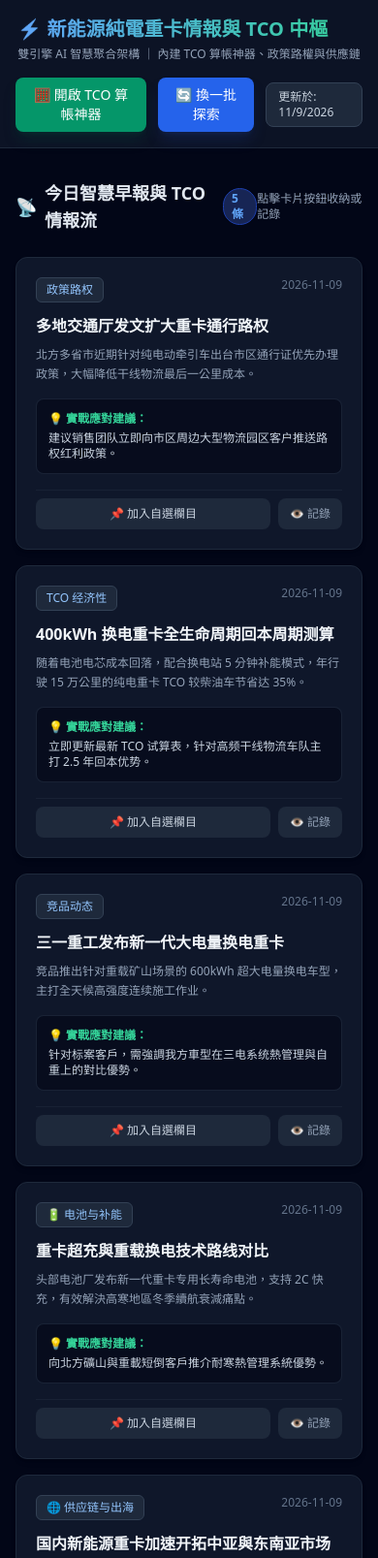
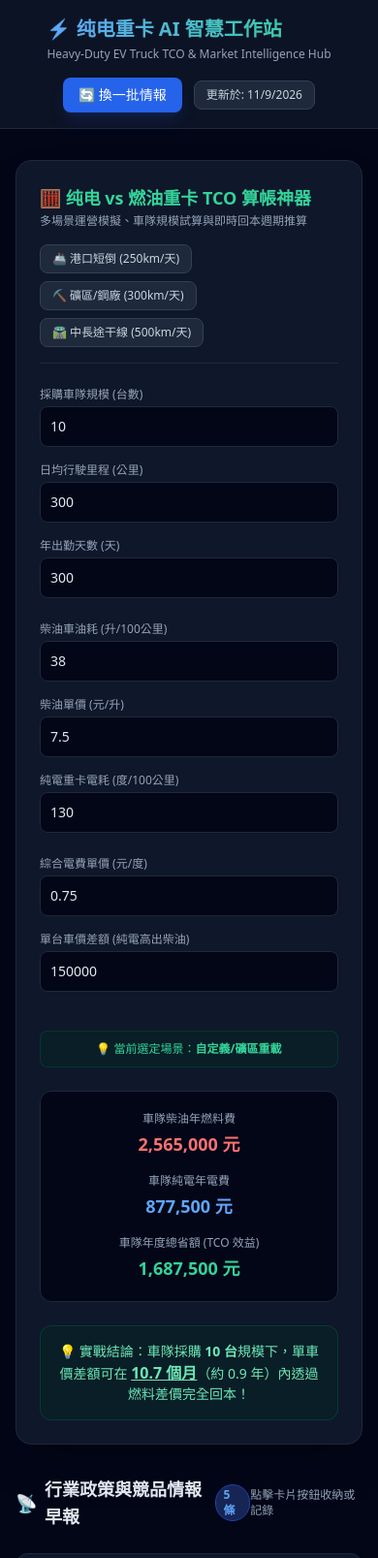
Before and after one commit to kennethlaicy416-ux/ev-truck-hub, a plain HTML site: page index.html in a window 390 px wide. Shown: the top 1607 px of the page at 97% size. Drawn offline with nearby package versions, Linux system fonts and the light colour scheme.

Commit message:
Update index.html

```diff
--- a/index.html
+++ b/index.html
@@ -3,7 +3,7 @@
 <head>
     <meta charset="UTF-8">
     <meta name="viewport" content="width=device-width, initial-scale=1.0">
-    <title>新能源重卡市場情報與 TCO 中樞 (EV-Truck-Hub)</title>
+    <title>纯电重卡 AI 智慧工作站 (EV-Truck-Hub)</title>
     <script src="https://cdn.tailwindcss.com"></script>
 </head>
 <body class="bg-slate-950 text-slate-100 min-h-screen font-sans antialiased">
@@ -13,17 +13,13 @@
         <div class="max-w-7xl mx-auto px-4 py-4 flex flex-col md:flex-row justify-between items-center gap-4">
             <div>
                 <h1 class="text-xl font-bold bg-gradient-to-r from-blue-400 to-emerald-400 bg-clip-text text-transparent">
-                    ⚡ 新能源純電重卡情報與 TCO 中樞
+                    ⚡ 纯电重卡 AI 智慧工作站
                 </h1>
-                <p class="text-xs text-slate-400 mt-1">雙引擎 AI 智慧聚合架構 ｜ 內建 TCO 算帳神器、政策路權與供應鏈</p>
+                <p class="text-xs text-slate-400 mt-1">Heavy-Duty EV Truck TCO & Market Intelligence Hub</p>
             </div>
             <div class="flex items-center gap-3">
-                <!-- 🧮 算帳神器按鈕 -->
-                <button onclick="openTcoModal()" class="px-4 py-2 bg-emerald-600 hover:bg-emerald-500 text-white text-sm font-medium rounded-lg transition shadow-lg shadow-emerald-900/30 flex items-center gap-2">
-                    🧮 開啟 TCO 算帳神器
-                </button>
                 <button onclick="shuffleNews()" class="px-4 py-2 bg-blue-600 hover:bg-blue-500 text-white text-sm font-medium rounded-lg transition shadow-lg shadow-blue-900/30 flex items-center gap-2">
-                    🔄 換一批探索
+                    🔄 換一批情報
                 </button>
                 <span id="update-time" class="text-xs bg-slate-800 text-slate-300 px-3 py-1.5 rounded-lg border border-slate-700"></span>
             </div>
@@ -31,28 +27,117 @@
     </header>
 
     <!-- 主要佈局 -->
-    <main class="max-w-7xl mx-auto px-4 py-8 grid grid-cols-1 lg:grid-cols-3 gap-8">
+    <main class="max-w-7xl mx-auto px-4 py-8 space-y-8">
 
-        <!-- 左側與中間：即時情報流 (佔 2 欄) -->
+        <!-- 🧮 旗艦級 TCO 算帳神器專區 (對應你指定的專業介面) -->
+        <section class="bg-slate-900 border border-slate-800 rounded-2xl p-6 shadow-2xl space-y-6">
+            <div class="flex flex-col md:flex-row justify-between items-start md:items-center gap-4 border-b border-slate-800 pb-4">
+                <div>
+                    <h2 class="text-lg font-bold text-emerald-400 flex items-center gap-2">
+                        🧮 纯电 vs 燃油重卡 TCO 算帳神器
+                    </h2>
+                    <p class="text-xs text-slate-400 mt-0.5">多場景運營模擬、車隊規模試算與即時回本週期推算</p>
+                </div>
+                <!-- 場景快捷按鈕 -->
+                <div class="flex flex-wrap gap-2">
+                    <button onclick="setScenario(250, 300, '港口短倒')" class="px-3 py-1.5 bg-slate-800 hover:bg-emerald-600 hover:text-white text-xs text-slate-300 rounded-lg transition border border-slate-700">🚢 港口短倒 (250km/天)</button>
+                    <button onclick="setScenario(300, 300, '礦區重載')" class="px-3 py-1.5 bg-slate-800 hover:bg-emerald-600 hover:text-white text-xs text-slate-300 rounded-lg transition border border-slate-700">⛏️ 礦區/鋼廠 (300km/天)</button>
+                    <button onclick="setScenario(500, 300, '中長途干線')" class="px-3 py-1.5 bg-slate-800 hover:bg-emerald-600 hover:text-white text-xs text-slate-300 rounded-lg transition border border-slate-700">🛣️ 中長途干線 (500km/天)</button>
+                </div>
+            </div>
+
+            <!-- 參數調整區 -->
+            <div class="grid grid-cols-1 md:grid-cols-3 gap-6 text-sm">
+                <div class="space-y-4">
+                    <div>
+                        <label class="block text-xs text-slate-400 mb-1">採購車隊規模 (台數)</label>
+                        <input type="number" id="tco-fleet" value="10" oninput="calculateTco()" class="w-full bg-slate-950 border border-slate-800 rounded-lg p-2.5 text-slate-200 focus:outline-none focus:border-emerald-500">
+                    </div>
+                    <div>
+                        <label class="block text-xs text-slate-400 mb-1">日均行駛里程 (公里)</label>
+                        <input type="number" id="tco-daily-km" value="300" oninput="calculateTco()" class="w-full bg-slate-950 border border-slate-800 rounded-lg p-2.5 text-slate-200 focus:outline-none focus:border-emerald-500">
+                    </div>
+                    <div>
+                        <label class="block text-xs text-slate-400 mb-1">年出勤天數 (天)</label>
+                        <input type="number" id="tco-days" value="300" oninput="calculateTco()" class="w-full bg-slate-950 border border-slate-800 rounded-lg p-2.5 text-slate-200 focus:outline-none focus:border-emerald-500">
+                    </div>
+                </div>
+
+                <div class="space-y-4">
+                    <div>
+                        <label class="block text-xs text-slate-400 mb-1">柴油車油耗 (升/100公里)</label>
+                        <input type="number" id="tco-diesel-rate" value="38" oninput="calculateTco()" class="w-full bg-slate-950 border border-slate-800 rounded-lg p-2.5 text-slate-200 focus:outline-none focus:border-emerald-500">
+                    </div>
+                    <div>
+                        <label class="block text-xs text-slate-400 mb-1">柴油單價 (元/升)</label>
+                        <input type="number" id="tco-diesel-price" value="7.5" oninput="calculateTco()" class="w-full bg-slate-950 border border-slate-800 rounded-lg p-2.5 text-slate-200 focus:outline-none focus:border-emerald-500">
+                    </div>
+                    <div>
+                        <label class="block text-xs text-slate-400 mb-1">純電重卡電耗 (度/100公里)</label>
+                        <input type="number" id="tco-ev-rate" value="130" oninput="calculateTco()" class="w-full bg-slate-950 border border-slate-800 rounded-lg p-2.5 text-slate-200 focus:outline-none focus:border-emerald-500">
+                    </div>
+                </div>
+
+                <div class="space-y-4">
+                    <div>
+                        <label class="block text-xs text-slate-400 mb-1">綜合電費單價 (元/度)</label>
+                        <input type="number" id="tco-electric-price" value="0.75" oninput="calculateTco()" class="w-full bg-slate-950 border border-slate-800 rounded-lg p-2.5 text-slate-200 focus:outline-none focus:border-emerald-500">
+                    </div>
+                    <div>
+                        <label class="block text-xs text-slate-400 mb-1">單台車價差額 (純電高出柴油)</label>
+                        <input type="number" id="tco-price-diff" value="150000" oninput="calculateTco()" class="w-full bg-slate-950 border border-slate-800 rounded-lg p-2.5 text-slate-200 focus:outline-none focus:border-emerald-500">
+                    </div>
+                    <div class="pt-6">
+                        <div class="text-xs text-emerald-400 font-medium bg-emerald-950/40 p-2.5 rounded-lg border border-emerald-900/50 text-center">
+                            💡 當前選定場景：<span id="current-scenario" class="font-bold">自定義/礦區重載</span>
+                        </div>
+                    </div>
+                </div>
+            </div>
+
+            <!-- 計算結果展示區 -->
+            <div class="bg-slate-950 border border-slate-800 rounded-xl p-5 grid grid-cols-1 md:grid-cols-3 gap-4 text-center">
+                <div>
+                    <span class="text-xs text-slate-400 block mb-1">車隊柴油年燃料費</span>
+                    <span id="res-diesel-cost" class="text-lg font-bold text-red-400">0 元</span>
+                </div>
+                <div>
+                    <span class="text-xs text-slate-400 block mb-1">車隊純電年電費</span>
+                    <span id="res-ev-cost" class="text-lg font-bold text-blue-400">0 元</span>
+                </div>
+                <div>
+                    <span class="text-xs text-slate-400 block mb-1">車隊年度總省額 (TCO 效益)</span>
+                    <span id="res-saving" class="text-lg font-bold text-emerald-400">0 元</span>
+                </div>
+            </div>
+
+            <!-- 回本週期提示 -->
+            <div id="res-payback" class="text-center p-4 bg-emerald-950/40 border border-emerald-900/60 rounded-xl text-sm text-emerald-300 font-medium">
+                <!-- 動態計算 -->
+            </div>
+        </section>
+
+        <!-- 下方雙欄佈局：左側情報流 + 右側互動專區 -->
+        <div class="grid grid-cols-1 lg:grid-cols-3 gap-8">
+
+            <!-- 左側與中間：情報流 (佔 2 欄) -->
             <section class="lg:col-span-2 space-y-6">
                 <div class="flex justify-between items-center">
                     <h2 class="text-lg font-semibold text-slate-200 flex items-center gap-2">
-                    📡 <span>今日智慧早報與 TCO 情報流</span>
+                        📡 <span>行業政策與競品情報早報</span>
                         <span id="news-count" class="text-xs bg-blue-950 text-blue-400 border border-blue-800 px-2 py-0.5 rounded-full">0 條</span>
                     </h2>
                     <span class="text-xs text-slate-400">點擊卡片按鈕收納或記錄</span>
                 </div>
 
-            <!-- 情報卡片掛載容器 -->
                 <div id="news-container" class="grid grid-cols-1 md:grid-cols-2 gap-4">
                     <!-- 動態載入 -->
                 </div>
             </section>
 
-        <!-- 右側：互動專區 (自選欄目 & 3天歷史足跡資料夾) -->
+            <!-- 右側：自選欄目 & 3天歷史足跡資料夾 -->
             <aside class="space-y-6">
-
-            <!-- 自選欄目 (我的收藏) -->
+                <!-- 自選欄目 -->
                 <div class="bg-slate-900 border border-slate-800 rounded-xl p-5 shadow-xl">
                     <div class="flex justify-between items-center mb-4">
                         <h3 class="font-semibold text-emerald-400 flex items-center gap-2">
@@ -66,7 +151,7 @@
                     </div>
                 </div>
 
-            <!-- 3 天歷史足跡 (資料夾折疊入口) -->
+                <!-- 3 天歷史足跡資料夾 -->
                 <div class="bg-slate-900 border border-slate-800 rounded-xl overflow-hidden shadow-xl">
                     <button onclick="toggleHistoryFolder()" class="w-full p-4 flex justify-between items-center bg-slate-900 hover:bg-slate-850 transition">
                         <div class="flex items-center gap-2">
@@ -82,74 +167,9 @@
                         </div>
                     </div>
                 </div>
-
             </aside>
+        </div>
     </main>
-
-    <!-- 🧮 TCO 算帳神器彈出視窗 (Modal) -->
-    <div id="tco-modal" class="fixed inset-0 bg-slate-950/80 backdrop-blur-sm z-50 hidden flex items-center justify-center p-4">
-        <div class="bg-slate-900 border border-slate-800 rounded-2xl w-full max-w-2xl p-6 shadow-2xl space-y-6">
-            <div class="flex justify-between items-center border-b border-slate-800 pb-4">
-                <h3 class="text-lg font-bold text-emerald-400 flex items-center gap-2">
-                    🧮 新能源純電重卡 TCO 精算神器
-                </h3>
-                <button onclick="closeTcoModal()" class="text-slate-400 hover:text-slate-200 text-lg">✕</button>
-            </div>
-
-            <!-- 輸入參數區 -->
-            <div class="grid grid-cols-1 md:grid-cols-2 gap-4 text-sm">
-                <div>
-                    <label class="block text-xs text-slate-400 mb-1">年行駛里程 (公里)</label>
-                    <input type="number" id="tco-km" value="150000" oninput="calculateTco()" class="w-full bg-slate-950 border border-slate-800 rounded-lg p-2.5 text-slate-200 focus:outline-none focus:border-emerald-500">
-                </div>
-                <div>
-                    <label class="block text-xs text-slate-400 mb-1">柴油車油耗 (升/100公里)</label>
-                    <input type="number" id="tco-diesel-rate" value="38" oninput="calculateTco()" class="w-full bg-slate-950 border border-slate-800 rounded-lg p-2.5 text-slate-200 focus:outline-none focus:border-emerald-500">
-                </div>
-                <div>
-                    <label class="block text-xs text-slate-400 mb-1">柴油單價 (元/升)</label>
-                    <input type="number" id="tco-diesel-price" value="7.5" oninput="calculateTco()" class="w-full bg-slate-950 border border-slate-800 rounded-lg p-2.5 text-slate-200 focus:outline-none focus:border-emerald-500">
-                </div>
-                <div>
-                    <label class="block text-xs text-slate-400 mb-1">純電重卡電耗 (度/100公里)</label>
-                    <input type="number" id="tco-ev-rate" value="130" oninput="calculateTco()" class="w-full bg-slate-950 border border-slate-800 rounded-lg p-2.5 text-slate-200 focus:outline-none focus:border-emerald-500">
-                </div>
-                <div>
-                    <label class="block text-xs text-slate-400 mb-1">綜合電費單價 (元/度)</label>
-                    <input type="number" id="tco-electric-price" value="0.75" oninput="calculateTco()" class="w-full bg-slate-950 border border-slate-800 rounded-lg p-2.5 text-slate-200 focus:outline-none focus:border-emerald-500">
-                </div>
-                <div>
-                    <label class="block text-xs text-slate-400 mb-1">車價差額 (純電高出柴油車)</label>
-                    <input type="number" id="tco-price-diff" value="150000" oninput="calculateTco()" class="w-full bg-slate-950 border border-slate-800 rounded-lg p-2.5 text-slate-200 focus:outline-none focus:border-emerald-500">
-                </div>
-            </div>
-
-            <!-- 計算結果展示區 -->
-            <div class="bg-slate-950 border border-slate-800 rounded-xl p-4 grid grid-cols-3 gap-4 text-center">
-                <div>
-                    <span class="text-xs text-slate-400 block mb-1">柴油車年燃料費</span>
-                    <span id="res-diesel-cost" class="text-base font-bold text-red-400">0 元</span>
-                </div>
-                <div>
-                    <span class="text-xs text-slate-400 block mb-1">純電重卡年電費</span>
-                    <span id="res-ev-cost" class="text-base font-bold text-blue-400">0 元</span>
-                </div>
-                <div>
-                    <span class="text-xs text-slate-400 block mb-1">年省金額 (TCO 效益)</span>
-                    <span id="res-saving" class="text-base font-bold text-emerald-400">0 元</span>
-                </div>
-            </div>
-
-            <!-- 回本週期提示 -->
-            <div id="res-payback" class="text-center p-3 bg-emerald-950/40 border border-emerald-900/60 rounded-xl text-xs text-emerald-300 font-medium">
-                <!-- 動態計算 -->
-            </div>
-
-            <div class="flex justify-end">
-                <button onclick="closeTcoModal()" class="px-5 py-2 bg-slate-800 hover:bg-slate-700 text-slate-200 rounded-lg text-sm transition">關閉算帳神器</button>
-            </div>
-        </div>
-    </div>
 
     <!-- 前端互動邏輯 -->
     <script>
@@ -163,7 +183,7 @@
             calculateTco();
         });
 
-        // 載入數據與備用多維度擴充
+        // 載入情報與豐富備用數據
         async function loadNews() {
             try {
                 const response = await fetch('today_news.json?t=' + Date.now());
@@ -172,11 +192,11 @@
 
                 if (data.length < 5) {
                     const richFallback = [
-                        { category: "policy", tag: "🏛️ 政策路权", title: "多地交通厅发文扩大重卡通行路权", date: "2026-11-09", summary: "北方多省市近期针对纯电动牵引车出台市区通行证优先办理政策，大幅降低干线物流最后一公里成本。", action: "建议销售团队立即向市区周边大型物流园区客户推送路权红利政策。" },
-                        { category: "tco", tag: "📊 TCO 经济性", title: "400kWh 换电重卡全生命周期回本周期测算", date: "2026-11-09", summary: "随着电池电芯成本回落，配合换电站 5 分钟补能模式，年行驶 15 万公里的纯电重卡 TCO 较柴油车节省达 35%。", action: "立即更新最新 TCO 试算表，针对高频干线物流车队主打 2.5 年回本优势。" },
-                        { category: "battery", tag: "🔋 电池与补能", title: "重卡超充與重载换电技术路线对比", date: "2026-11-09", summary: "头部电池厂发布新一代重卡专用长寿命电池，支持 2C 快充，有效解決高寒地區冬季續航衰減痛點。", action: "向北方礦山與重載短倒客戶推介耐寒熱管理系統優勢。" },
-                        { category: "competitor", tag: "🎯 竞品动态", title: "三一重工发布新一代大电量换电重卡", date: "2026-11-09", summary: "竞品推出针对重载矿山场景的 600kWh 超大电量换电车型，主打全天候高强度连续施工作业。", action: "针对标案客戶，需強調我方車型在三电系统熱管理與自重上的對比優勢。" },
-                        { category: "supply", tag: "🌐 供应链与出海", title: "国内新能源重卡加速开拓中亚與东南亚市场", date: "2026-11-09", summary: "受国内换电基础设施成熟带动，多家主机厂成功向中亚矿业集团交付百辆级纯电自卸车。", action: "評估跨境物流大宗物資運輸企業的海外換電站配套需求。" }
+                        { category: "policy", tag: "政策路权", title: "多地交通厅发文扩大重卡通行路权", date: "2026-11-09", summary: "北方多省市近期针对纯电动牵引车出台市区通行证优先办理政策，大幅降低干线物流最后一公里成本。", action: "建议销售团队立即向市区周边大型物流园区客户推送路权红利政策。" },
+                        { category: "tco", tag: "TCO 经济性", title: "400kWh 换电重卡全生命周期回本周期测算", date: "2026-11-09", summary: "随着电池电芯成本回落，配合换电站 5 分钟补能模式，年行驶 15 万公里的纯电重卡 TCO 较柴油车节省达 35%。", action: "立即更新最新 TCO 试算表，针对高频干线物流车队主打 2.5 年回本优势。" },
+                        { category: "battery", tag: "电池与补能", title: "重卡超充與重载换电技术路线对比", date: "2026-11-09", summary: "头部电池厂发布新一代重卡专用长寿命电池，支持 2C 快充，有效解決高寒地區冬季續航衰減痛點。", action: "向北方礦山與重載短倒客戶推介耐寒熱管理系統優勢。" },
+                        { category: "competitor", tag: "竞品动态", title: "三一重工发布新一代大电量换电重卡", date: "2026-11-09", summary: "竞品推出针对重载矿山场景的 600kWh 超大电量换电车型，主打全天候高强度连续施工作业。", action: "针对标案客戶，需強調我方車型在三电系统熱管理與自重上的對比優勢。" },
+                        { category: "supply", tag: "供应链与出海", title: "国内新能源重卡加速开拓中亚與东南亚市场", date: "2026-11-09", summary: "受国内换电基础设施成熟带动，多家主机厂成功向中亚矿业集团交付百辆级纯电自卸车。", action: "評估跨境物流大宗物資運輸企業的海外換電站配套需求。" }
                     ];
                     const titles = new Set(data.map(i => i.title));
                     richFallback.forEach(item => {
@@ -190,7 +210,7 @@
             } catch (error) {
                 console.error(error);
                 allNewsData = [
-                    { category: "tco", tag: "📊 TCO 经济性", title: "重卡營運 TCO 試算模型優化", date: "2026-11-09", summary: "油气价差缩窄背景下，纯电重卡在固定线路短倒中展现出极致的度电成本优势。", action: "向客户提供客製化 TCO 對比報告。" }
+                    { category: "tco", tag: "TCO 经济性", title: "重卡營運 TCO 試算模型優化", date: "2026-11-09", summary: "油气价差缩窄背景下，纯电重卡在固定线路短倒中展现出极致的度电成本优势。", action: "向客户提供客製化 TCO 對比報告。" }
                 ];
                 renderNews(allNewsData);
             }
@@ -204,7 +224,7 @@
                 <div class="bg-slate-900 border border-slate-800 hover:border-slate-700 rounded-xl p-5 flex flex-col justify-between transition shadow-md">
                     <div>
                         <div class="flex justify-between items-start gap-2 mb-3">
-                            <span class="text-xs px-2.5 py-1 bg-slate-800 text-blue-300 font-medium rounded-md border border-slate-700">${item.tag || '💡 行業動態'}</span>
+                            <span class="text-xs px-2.5 py-1 bg-slate-800 text-blue-300 font-medium rounded-md border border-slate-700">${item.tag || '行业动态'}</span>
                             <span class="text-xs text-slate-500">${item.date || ''}</span>
                         </div>
                         <h3 class="font-semibold text-slate-100 text-base mb-2">${item.title}</h3>
@@ -274,7 +294,7 @@
             renderCustomItems();
         }
 
-        // 3 天歷史足跡資料夾折疊開關邏輯
+        // 3 天歷史足跡資料夾折疊開關
         function toggleHistoryFolder() {
             const drawer = document.getElementById('history-drawer');
             const arrow = document.getElementById('folder-arrow');
@@ -291,7 +311,6 @@
             }
         }
 
-        // 歷史足跡紀錄 (保留 3 天)
         function recordHistory(item) {
             let history = JSON.parse(localStorage.getItem('ev_news_history') || '[]');
             const now = Date.now();
@@ -336,36 +355,46 @@
             }).join('');
         }
 
-        // 🧮 TCO 算帳神器彈窗邏輯與計算引擎
-        function openTcoModal() {
-            document.getElementById('tco-modal').classList.remove('hidden');
-        }
-
-        function closeTcoModal() {
-            document.getElementById('tco-modal').classList.add('hidden');
+        // 🧮 旗艦級 TCO 計算引擎 (支援場景與車隊規模)
+        function setScenario(dailyKm, days, name) {
+            document.getElementById('tco-daily-km').value = dailyKm;
+            document.getElementById('tco-days').value = days;
+            document.getElementById('current-scenario').innerText = name;
+            calculateTco();
         }
 
         function calculateTco() {
-            const km = parseFloat(document.getElementById('tco-km').value) || 0;
+            const fleet = parseFloat(document.getElementById('tco-fleet').value) || 1;
+            const dailyKm = parseFloat(document.getElementById('tco-daily-km').value) || 0;
+            const days = parseFloat(document.getElementById('tco-days').value) || 0;
+            const annualKm = dailyKm * days;
+
             const dieselRate = parseFloat(document.getElementById('tco-diesel-rate').value) || 0;
             const dieselPrice = parseFloat(document.getElementById('tco-diesel-price').value) || 0;
             const evRate = parseFloat(document.getElementById('tco-ev-rate').value) || 0;
             const electricPrice = parseFloat(document.getElementById('tco-electric-price').value) || 0;
             const priceDiff = parseFloat(document.getElementById('tco-price-diff').value) || 0;
 
-            const dieselCost = (km / 100) * dieselRate * dieselPrice;
-            const evCost = (km / 100) * evRate * electricPrice;
-            const annualSaving = dieselCost - evCost;
+            // 單台年燃料費
+            const singleDieselCost = (annualKm / 100) * dieselRate * dieselPrice;
+            const singleEvCost = (annualKm / 100) * evRate * electricPrice;
+            const singleAnnualSaving = singleDieselCost - singleEvCost;
 
-            document.getElementById('res-diesel-cost').innerText = dieselCost.toLocaleString('zh-CN', { maximumFractionDigits: 0 }) + ' 元';
-            document.getElementById('res-ev-cost').innerText = evCost.toLocaleString('zh-CN', { maximumFractionDigits: 0 }) + ' 元';
-            document.getElementById('res-saving').innerText = annualSaving.toLocaleString('zh-CN', { maximumFractionDigits: 0 }) + ' 元';
+            // 車隊總體計算
+            const totalDieselCost = singleDieselCost * fleet;
+            const totalEvCost = singleEvCost * fleet;
+            const totalAnnualSaving = singleAnnualSaving * fleet;
+            const totalInvestmentDiff = priceDiff * fleet;
+
+            document.getElementById('res-diesel-cost').innerText = totalDieselCost.toLocaleString('zh-CN', { maximumFractionDigits: 0 }) + ' 元';
+            document.getElementById('res-ev-cost').innerText = totalEvCost.toLocaleString('zh-CN', { maximumFractionDigits: 0 }) + ' 元';
+            document.getElementById('res-saving').innerText = totalAnnualSaving.toLocaleString('zh-CN', { maximumFractionDigits: 0 }) + ' 元';
 
             const paybackDiv = document.getElementById('res-payback');
-            if (annualSaving > 0) {
-                const paybackYears = priceDiff / annualSaving;
+            if (singleAnnualSaving > 0) {
+                const paybackYears = priceDiff / singleAnnualSaving;
                 const paybackMonths = (paybackYears * 12).toFixed(1);
-                paybackDiv.innerHTML = `💡 實戰結論：車價差額可在 <span class="text-emerald-300 font-bold underline text-sm">${paybackMonths} 個月</span>（約 ${(paybackYears).toFixed(1)} 年）內透過燃料差價完全回本！`;
+                paybackDiv.innerHTML = `💡 實戰結論：車隊採購 <span class="text-emerald-300 font-bold">${fleet} 台</span>規模下，單車價差額可在 <span class="text-emerald-300 font-bold underline text-base">${paybackMonths} 個月</span>（約 ${(paybackYears).toFixed(1)} 年）內透過燃料差價完全回本！`;
             } else {
                 paybackDiv.innerHTML = `⚠️ 目前參數設定下純電成本高於柴油，請調整油電單價或耗能參數。`;
             }
```
Lines whose indentation alone changed are shown as unchanged.
